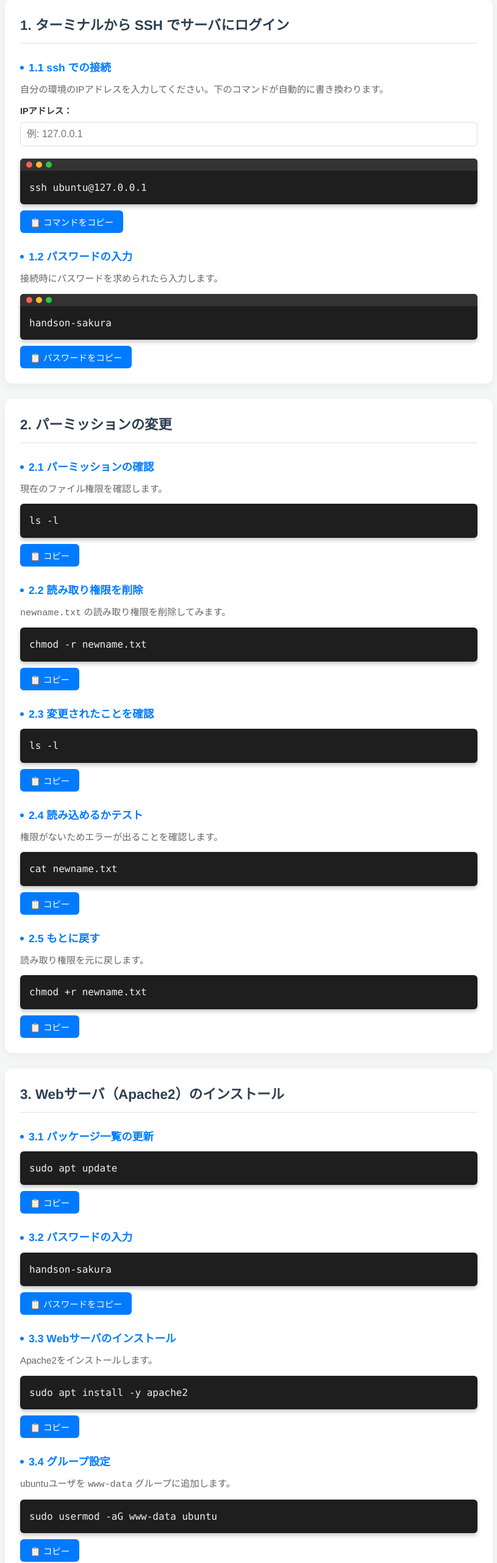
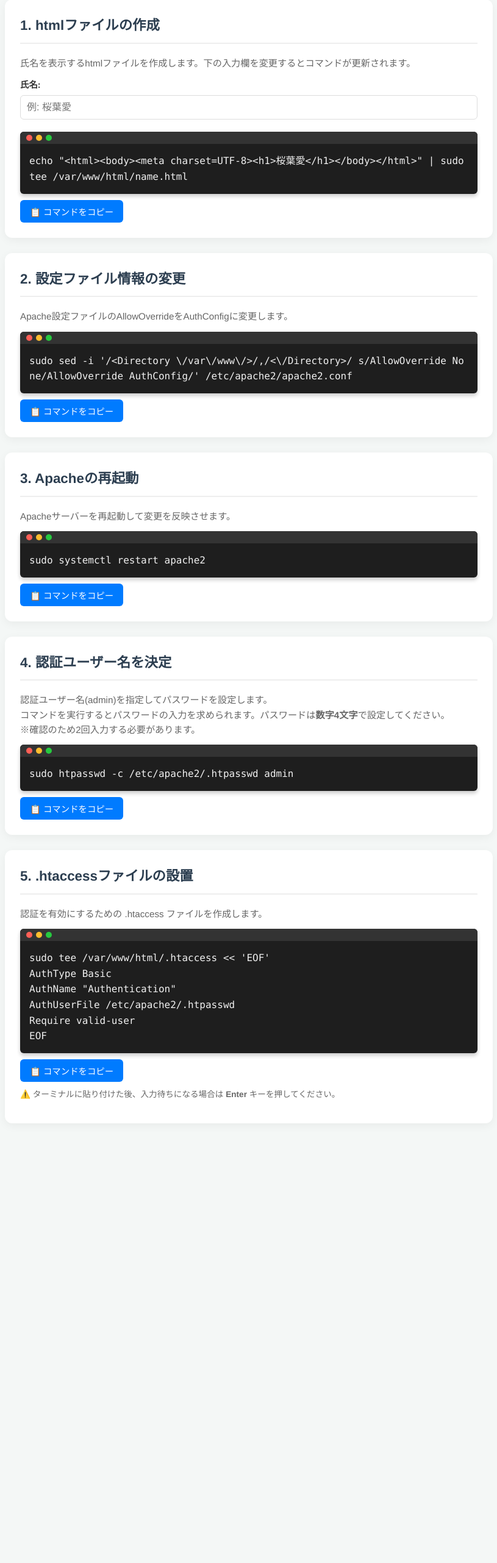
Before and after one commit to vtmacs/kosen, a plain HTML site: page cloud_basic_auth.html in a window 1280 px wide. Shown: the part 180-2743 px from the top of the page at 61% size, without its empty margins (232-1047 px from the left). After the commit the page ends 2067 px from the top, so only its background shows below. Drawn offline with Linux system fonts and the light colour scheme.

Commit message:
Update cloud_basic_auth.html

```diff
--- a/cloud_basic_auth.html
+++ b/cloud_basic_auth.html
@@ -1,9 +1,10 @@
+
 <!DOCTYPE html>
 <html lang="ja">
 <head>
     <meta charset="UTF-8">
     <meta name="viewport" content="width=device-width, initial-scale=1.0">
-    <title>クラウド基礎② Linuxコマンド手順書</title>
+    <title>Basic認証設定</title>
     <style>
         :root {
             --primary-color: #007BFF;
@@ -84,15 +85,6 @@
             margin-right: 8px;
         }
 
-        h4 {
-            color: #e67e22;
-            background: #fff3e0;
-            padding: 10px;
-            border-radius: 4px;
-            font-size: 0.9rem;
-            margin-top: 10px;
-        }
-
         p.description {
             font-size: 0.95rem;
             color: var(--text-muted);
@@ -107,27 +99,21 @@
             font-size: 0.9rem;
         }
 
-        input[type="text"], textarea {
+        input[type="text"] {
             width: 100%;
             padding: 10px;
             border: 1px solid #ddd;
             border-radius: 6px;
             font-size: 1rem;
-            box-sizing: border-box; /* パディングを含めた幅にする */
+            box-sizing: border-box;
             margin-bottom: 10px;
             transition: border-color 0.3s;
         }
 
-        input[type="text"]:focus, textarea:focus {
+        input[type="text"]:focus {
             border-color: var(--primary-color);
             outline: none;
             box-shadow: 0 0 0 3px rgba(0,123,255,0.1);
-        }
-
-        textarea {
-            height: 80px;
-            resize: vertical;
-            font-family: monospace;
         }
 
         /* ターミナル風コードブロック */
@@ -162,14 +148,8 @@
             overflow-x: auto;
             font-family: 'Consolas', 'Monaco', 'Courier New', monospace;
             font-size: 1rem;
-            white-space: pre-wrap; /* 長い行を折り返す */
+            white-space: pre-wrap;
             word-break: break-all;
-        }
-
-        /* ユーザー入力部分を強調するためのクラス（任意） */
-        .highlight-var {
-            color: #4caf50;
-            font-weight: bold;
         }
 
         /* ボタンのデザイン */
@@ -221,203 +201,93 @@
             transform: translateY(0);
         }
 
-        /* 特別なセクション（挑戦状） */
-        .challenge-section {
-            background: linear-gradient(to right bottom, #2c3e50, #4ca1af);
-            color: white;
-        }
-        .challenge-section h2, .challenge-section h3, .challenge-section p {
-            color: white;
-            border-color: rgba(255,255,255,0.3);
-        }
-        .challenge-section h3::before {
-            background-color: #fff;
-        }
-        .challenge-section button {
-            background-color: #fff;
-            color: #2c3e50;
-        }
-        .challenge-section button:hover {
-            background-color: #f0f0f0;
-        }
-
     </style>
 </head>
 <body>
 
 <div class="container">
-    <h1>クラウド基礎② Linuxコマンド手順書</h1>
+    <h1>Basic認証設定</h1>
     <p class="intro-text">各コマンドの下にある入力欄を使って動的にコマンドを変更できます。<br>「コピー」ボタンでコマンドをクリップボードにコピーし、ターミナルへ貼り付けてください。</p>
 
-    <!-- IPアドレス設定 -->
+    <!-- 1. htmlファイルの作成 -->
     <div class="command-section">
-        <h2>1. ターミナルから SSH でサーバにログイン</h2>
+        <h2>1. htmlファイルの作成</h2>
+        <p class="description">氏名を表示するhtmlファイルを作成します。下の入力欄を変更するとコマンドが更新されます。</p>
 
-        <h3>1.1 ssh での接続</h3>
-        <p class="description">自分の環境のIPアドレスを入力してください。下のコマンドが自動的に書き換わります。</p>
-
-        <label for="IP">IPアドレス：</label>
-        <input type="text" id="IP" placeholder="例: 127.0.0.1" oninput="updateIP(); updateIP2();">
+        <label for="username">氏名:</label>
+        <input type="text" id="username" placeholder="例: 桜葉愛" oninput="updateCommand1()">
 
         <div class="terminal-window">
             <div class="terminal-header">
                 <div class="dot red"></div><div class="dot yellow"></div><div class="dot green"></div>
             </div>
-            <pre id="cmd1">ssh ubuntu@127.0.0.1</pre>
+            <pre id="cmd1">echo "&lt;html&gt;&lt;body&gt;&lt;meta charset=UTF-8&gt;&lt;h1&gt;桜葉愛&lt;/h1&gt;&lt;/body&gt;&lt;/html&gt;" | sudo tee /var/www/html/name.html</pre>
         </div>
         <button onclick="copyToClipboard('cmd1')">📋 コマンドをコピー</button>
-
-        <h3>1.2 パスワードの入力</h3>
-        <p class="description">接続時にパスワードを求められたら入力します。</p>
-        <div class="terminal-window">
-            <div class="terminal-header"><div class="dot red"></div><div class="dot yellow"></div><div class="dot green"></div></div>
-            <pre id="cmd1p">handson-sakura</pre>
-        </div>
-        <button onclick="copyToClipboard('cmd1p')">📋 パスワードをコピー</button>
     </div>
 
 
-    <!-- パーミッションの確認 -->
+    <!-- 2. 設定ファイル情報の変更 -->
     <div class="command-section">
-        <h2>2. パーミッションの変更</h2>
-
-        <h3>2.1 パーミッションの確認</h3>
-        <p class="description">現在のファイル権限を確認します。</p>
-        <div class="terminal-window">
-            <pre id="cmd2">ls -l</pre>
-        </div>
-        <button onclick="copyToClipboard('cmd2')">📋 コピー</button>
-
-        <h3>2.2 読み取り権限を削除</h3>
-        <p class="description"><code>newname.txt</code> の読み取り権限を削除してみます。</p>
-        <div class="terminal-window">
-            <pre id="cmd2a">chmod -r newname.txt</pre>
-        </div>
-        <button onclick="copyToClipboard('cmd2a')">📋 コピー</button>
-
-        <h3>2.3 変更されたことを確認</h3>
-        <div class="terminal-window">
-            <pre id="cmd2b">ls -l</pre>
-        </div>
-        <button onclick="copyToClipboard('cmd2b')">📋 コピー</button>
-
-        <h3>2.4 読み込めるかテスト</h3>
-        <p class="description">権限がないためエラーが出ることを確認します。</p>
-        <div class="terminal-window">
-            <pre id="cmd2c">cat newname.txt</pre>
-        </div>
-        <button onclick="copyToClipboard('cmd2c')">📋 コピー</button>
-
-        <h3>2.5 もとに戻す</h3>
-        <p class="description">読み取り権限を元に戻します。</p>
-        <div class="terminal-window">
-            <pre id="cmd2d">chmod +r newname.txt</pre>
-        </div>
-        <button onclick="copyToClipboard('cmd2d')">📋 コピー</button>
-    </div>
-
-    <!-- Apacheのインストール -->
-    <div class="command-section">
-        <h2>3. Webサーバ（Apache2）のインストール</h2>
-
-        <h3>3.1 パッケージ一覧の更新</h3>
-        <div class="terminal-window">
-            <pre id="cmd3">sudo apt update</pre>
-        </div>
-        <button onclick="copyToClipboard('cmd3')">📋 コピー</button>
-
-        <h3>3.2 パスワードの入力</h3>
-        <div class="terminal-window">
-            <pre id="cmd3a">handson-sakura</pre>
-        </div>
-        <button onclick="copyToClipboard('cmd3a')">📋 パスワードをコピー</button>
-
-        <h3>3.3 Webサーバのインストール</h3>
-        <p class="description">Apache2をインストールします。</p>
-        <div class="terminal-window">
-            <pre id="cmd3b">sudo apt install -y apache2</pre>
-        </div>
-        <button onclick="copyToClipboard('cmd3b')">📋 コピー</button>
-
-        <h3>3.4 グループ設定</h3>
-        <p class="description">ubuntuユーザを <code>www-data</code> グループに追加します。</p>
-        <div class="terminal-window">
-            <pre id="cmd3c">sudo usermod -aG www-data ubuntu</pre>
-        </div>
-        <button onclick="copyToClipboard('cmd3c')">📋 コピー</button>
-
-        <h3>3.5 所有権の変更</h3>
-        <p class="description">ドキュメントルートの所有権を変更し、書き込み可能にします。</p>
-        <div class="terminal-window">
-            <pre id="cmd3d">sudo chown -R ubuntu:www-data /var/www/html</pre>
-        </div>
-        <button onclick="copyToClipboard('cmd3d')">📋 コピー</button>
-
-        <h3>3.6 確認</h3>
-        <div class="terminal-window">
-            <pre id="cmd3e">ls -l /var/www/html</pre>
-        </div>
-        <button onclick="copyToClipboard('cmd3e')">📋 コピー</button>
-    </div>
-
-    <!-- オリジナルコンテンツの作成 -->
-    <div class="command-section">
-        <h2>4. オリジナルコンテンツの作成</h2>
-        <p class="description">
-            Webサイトに表示するメッセージを入力してください。<br>
-            ※ 改行は <code>&lt;br&gt;</code> と入力しないとブラウザ上で改行されません。
-        </p>
-
-        <label for="message">メッセージ：</label>
-        <textarea id="message" placeholder="Hello World!<br>&#10;Enjoy Black Friday!" oninput="updateMessage()"></textarea>
-
-        <p class="description">以下のコマンドでファイルが作成されます（コピーして貼り付けるだけでOKです）。</p>
+        <h2>2. 設定ファイル情報の変更</h2>
+        <p class="description">Apache設定ファイルのAllowOverrideをAuthConfigに変更します。</p>
         <div class="terminal-window">
             <div class="terminal-header">
                 <div class="dot red"></div><div class="dot yellow"></div><div class="dot green"></div>
             </div>
-<pre id="cmd4">cat &lt;&lt; 'EOF' &gt; /var/www/html/mysite.html
-Hello World!&lt;br&gt;
-Enjoy Black Friday!
-EOF
-</pre>
+            <pre id="cmd2">sudo sed -i '/&lt;Directory \/var\/www\/&gt;/,/&lt;\/Directory&gt;/ s/AllowOverride None/AllowOverride AuthConfig/' /etc/apache2/apache2.conf</pre>
+        </div>
+        <button onclick="copyToClipboard('cmd2')">📋 コマンドをコピー</button>
+    </div>
+
+    <!-- 3. Apacheの再起動 -->
+    <div class="command-section">
+        <h2>3. Apacheの再起動</h2>
+        <p class="description">Apacheサーバーを再起動して変更を反映させます。</p>
+        <div class="terminal-window">
+            <div class="terminal-header">
+                <div class="dot red"></div><div class="dot yellow"></div><div class="dot green"></div>
+            </div>
+            <pre id="cmd3">sudo systemctl restart apache2</pre>
+        </div>
+        <button onclick="copyToClipboard('cmd3')">📋 コマンドをコピー</button>
+    </div>
+
+    <!-- 4. 認証ユーザー名を決定 -->
+    <div class="command-section">
+        <h2>4. 認証ユーザー名を決定</h2>
+        <p class="description">
+            認証ユーザー名(admin)を指定してパスワードを設定します。<br>
+            コマンドを実行するとパスワードの入力を求められます。パスワードは<strong>数字4文字</strong>で設定してください。<br>
+            ※確認のため2回入力する必要があります。
+        </p>
+        <div class="terminal-window">
+            <div class="terminal-header">
+                <div class="dot red"></div><div class="dot yellow"></div><div class="dot green"></div>
+            </div>
+            <pre id="cmd4">sudo htpasswd -c /etc/apache2/.htpasswd admin</pre>
         </div>
         <button onclick="copyToClipboard('cmd4')">📋 コマンドをコピー</button>
     </div>
 
-    <!-- ブラウザからアクセス -->
+    <!-- 5. .htaccessファイルの設置 -->
     <div class="command-section">
-        <h2>5. ブラウザで確認</h2>
-        <p class="description">作成したWebページにアクセスしてみましょう。</p>
-        <div class="terminal-window" style="background: #fff; border: 1px solid #ddd;">
-            <pre id="cmd5" style="color: #007BFF; background: #fff;">http://127.0.0.1/mysite.html</pre>
+        <h2>5. .htaccessファイルの設置</h2>
+        <p class="description">認証を有効にするための .htaccess ファイルを作成します。</p>
+        <div class="terminal-window">
+            <div class="terminal-header">
+                <div class="dot red"></div><div class="dot yellow"></div><div class="dot green"></div>
+            </div>
+<pre id="cmd5">sudo tee /var/www/html/.htaccess << 'EOF'
+AuthType Basic
+AuthName "Authentication"
+AuthUserFile /etc/apache2/.htpasswd
+Require valid-user
+EOF
+</pre>
         </div>
-        <button onclick="copyToClipboard('cmd5')">🔗 URLをコピー</button>
-        <h4>💡 コピーしたURLをブラウザのアドレスバーに貼り付けて移動してください。</h4>
-    </div>
-
-    <!-- 怪盗shimaからの挑戦状 -->
-    <div class="command-section challenge-section">
-        <h2>EX. 怪盗shimaからの挑戦状</h2>
-        <p>ここからは応用編です。謎を解き明かしましょう。</p>
-
-        <h3>EX.1 課題ファイルのダウンロード</h3>
-        <div class="terminal-window">
-            <pre id="cmdEX1">curl -O https://raw.githubusercontent.com/vtmacs/kosen/main/setup_kadai.sh</pre>
-        </div>
-        <button onclick="copyToClipboard('cmdEX1')">📋 コピー</button>
-
-        <h3>EX.2 課題ファイルの実行</h3>
-        <div class="terminal-window">
-            <pre id="cmdEX2">sudo bash ./setup_kadai.sh</pre>
-        </div>
-        <button onclick="copyToClipboard('cmdEX2')">📋 コピー</button>
-
-        <h3>EX.3 プロローグの確認</h3>
-        <div class="terminal-window">
-            <pre id="cmdEX3">cat /usr/share/kadai/prologue.txt</pre>
-        </div>
-        <button onclick="copyToClipboard('cmdEX3')">📋 コピー</button>
+        <button onclick="copyToClipboard('cmd5')">📋 コマンドをコピー</button>
+        <p class="description" style="margin-top: 10px; font-size: 0.85em;">⚠️ ターミナルに貼り付けた後、入力待ちになる場合は <strong>Enter</strong> キーを押してください。</p>
     </div>
 
 </div>
@@ -425,47 +295,19 @@ EOF
 <div id="hidden-text">✅ コピーしました！</div>
 
 <script>
-    // IPアドレスに合わせてコマンドを動的に更新する
-    function updateIP() {
-        const inputVal = document.getElementById("IP").value;
-        // 入力が空の場合はデフォルト値を表示に使用するが、ロジックとしては空なら空のまま
-        const displayIP = inputVal ? inputVal : "127.0.0.1";
-
-        const command = `ssh ubuntu@${displayIP}`;
+    // ユーザー名に合わせてコマンドを動的に更新する
+    function updateCommand1() {
+        const username = document.getElementById("username").value || "桜葉愛";
+        // 安全に文字列を埋め込む
+        const command = `echo "<html><body><meta charset=UTF-8><h1>${username}</h1></body></html>" | sudo tee /var/www/html/name.html`;
         document.getElementById("cmd1").innerText = command;
-    }
-
-    // IPアドレスに合わせてURLを動的に更新する
-    function updateIP2() {
-        const inputVal = document.getElementById("IP").value;
-        const displayIP = inputVal ? inputVal : "127.0.0.1";
-
-        const command = `http://${displayIP}/mysite.html`;
-        document.getElementById("cmd5").innerText = command;
-    }
-
-    // メッセージに合わせてコマンドを動的に更新する
-    function updateMessage() {
-        let message = document.getElementById("message").value;
-        if(!message) {
-            message = "Hello World!<br>\nEnjoy Black Friday!";
-        }
-
-        // HTMLエスケープ処理（簡易的）
-        // ユーザーが <br> と書いたものをそのまま表示用に使うため、ここではあえて最小限に
-
-        const command = `cat << 'EOF' > /var/www/html/mysite.html
-${message}
-EOF`;
-        document.getElementById("cmd4").innerText = command;
     }
 
     // クリップボードにコピーする関数
     function copyToClipboard(elementId) {
         const text = document.getElementById(elementId).innerText;
-        const popup = document.getElementById('hidden-text');
 
-        // Clipboard API
+        // Clipboard APIが利用可能な場合
         if (navigator.clipboard) {
             navigator.clipboard.writeText(text).then(() => {
                 showPopup();
@@ -475,6 +317,7 @@ EOF`;
         }
     }
 
+    // ポップアップを表示する関数
     function showPopup() {
         const popup = document.getElementById('hidden-text');
         popup.classList.add('show');
@@ -487,7 +330,7 @@ EOF`;
         }, 2000);
     }
 
-    // 古いブラウザなどのためのフォールバック
+    // Clipboard APIが使えない場合のフォールバック
     function fallbackCopy(text) {
         const textarea = document.createElement("textarea");
         textarea.value = text;
@@ -497,7 +340,7 @@ EOF`;
             document.execCommand("copy");
             showPopup();
         } catch (err) {
-            alert("コピーに失敗しました");
+            alert("コピーに失敗しました: " + err);
         }
         document.body.removeChild(textarea);
     }
```
